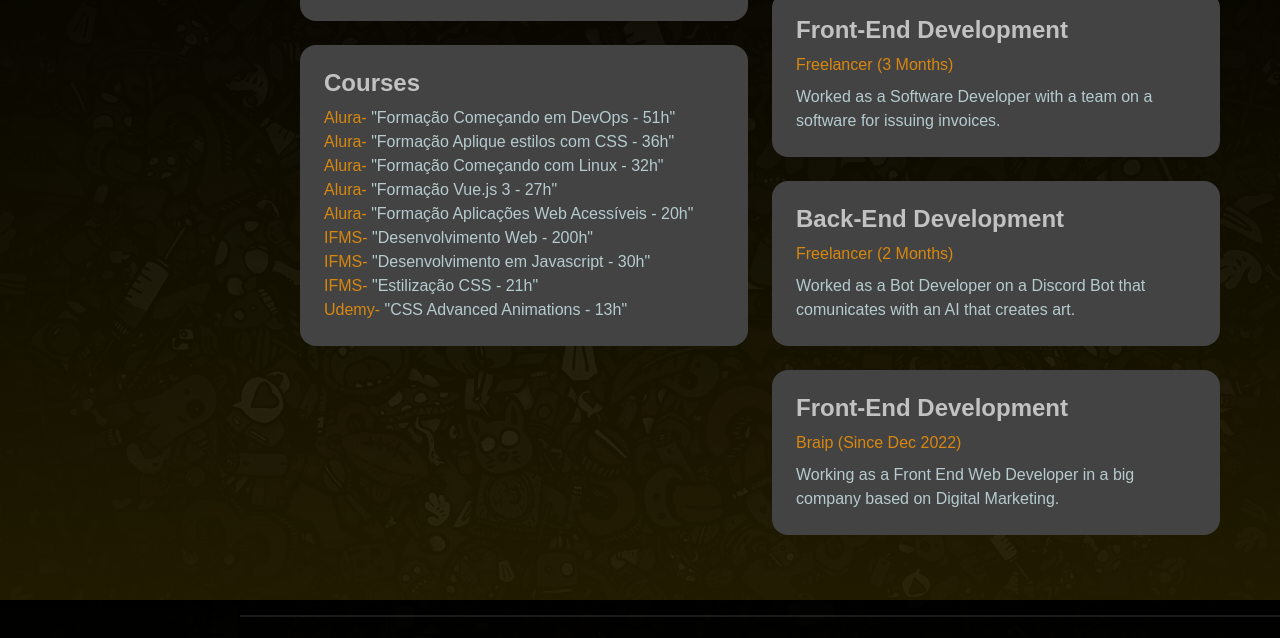
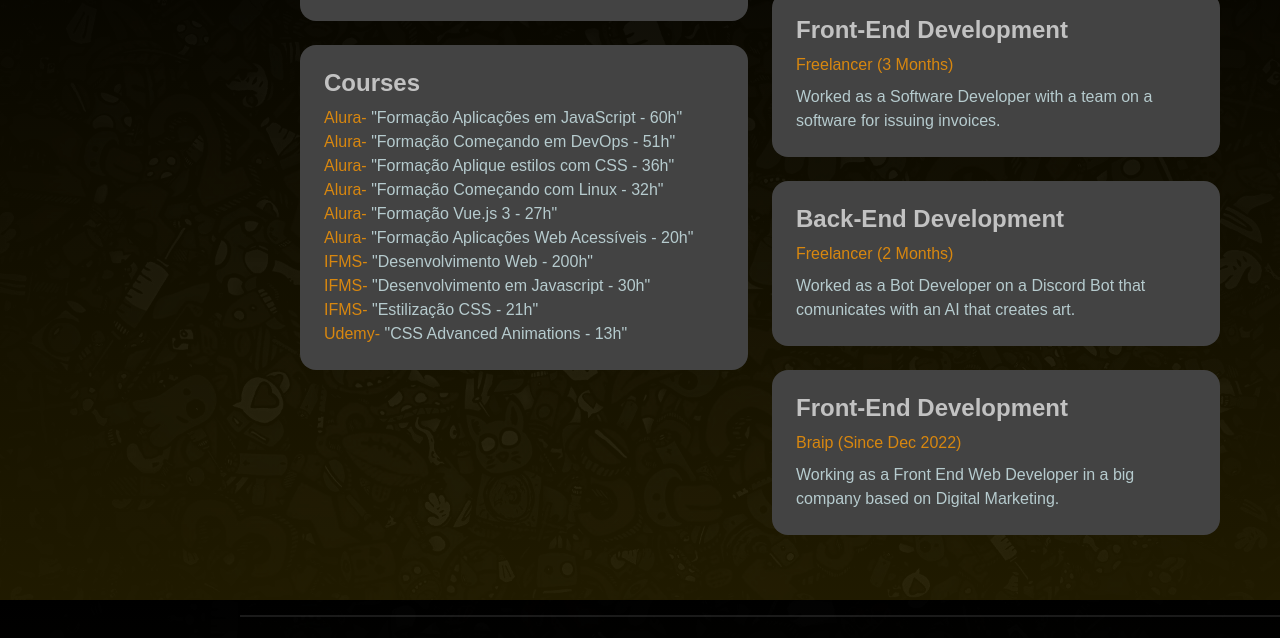
Before and after one commit to daniellucasdev/Portifolio2.0, a plain HTML site: page index.html in a window 1280 px wide. Shown: the part 3400-4038 px from the top of the page. Drawn offline with Linux system fonts and the light colour scheme; a web font is replaced by a local one.

Commit message:
feat: :memo: Adicionado curso

```diff
--- a/index.html
+++ b/index.html
@@ -315,6 +315,11 @@
 
                     <p class="mb-0">
                       <span class="text-brand mb-2">Alura- </span>"Formação
+                      Aplicações em JavaScript - 60h"
+                    </p>
+
+                    <p class="mb-0">
+                      <span class="text-brand mb-2">Alura- </span>"Formação
                       Começando em DevOps - 51h"
                     </p>
 
```
